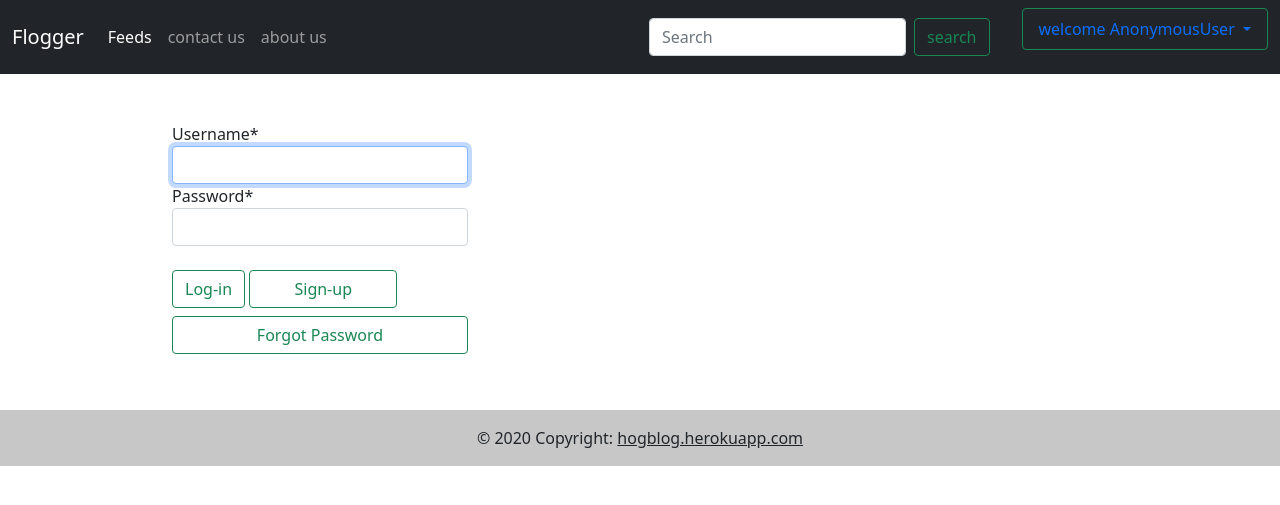
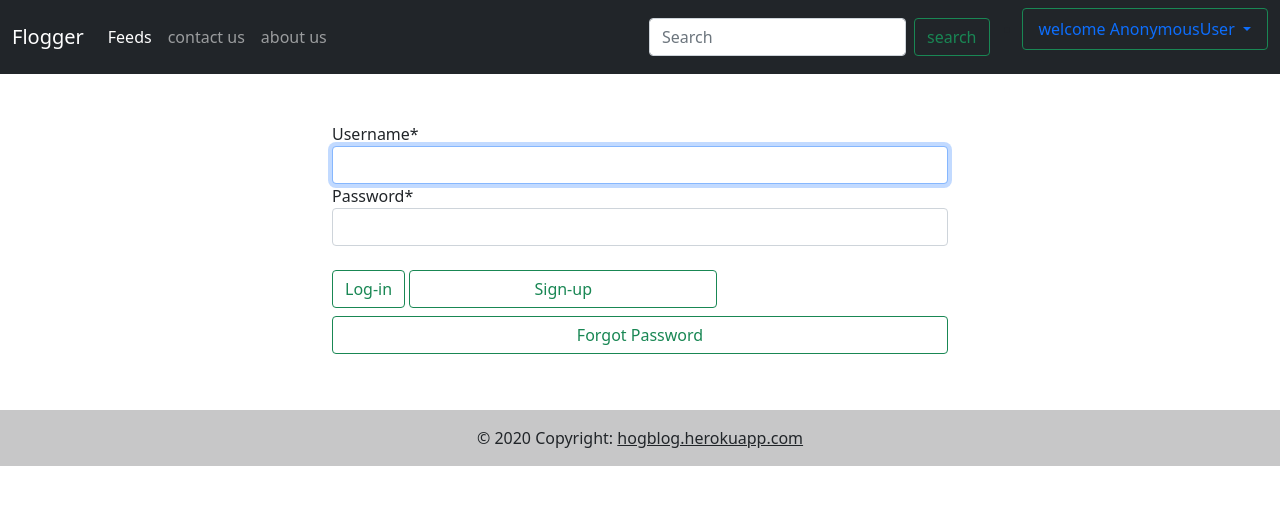
Before and after one commit to kashvats/blogg, a Django app: page /login/ in a window 1280 px wide. Shown: the top 505 px of the page. Run offline with Django 3.2, Linux system fonts and the light colour scheme; some libraries are stand-ins or nearby versions.

Commit message:
'commit'

```diff
--- a/templates/user/login.html
+++ b/templates/user/login.html
@@ -8,7 +8,6 @@
         <span {% if a.tags %} class="{{a.tags}}" {% endif %}>{{a}}</span></div>
     {% endfor %}{% endif %}
 </div>
-<div class="col-6">
 <form action="{% url 'login' %}" class="row gy-2 gx-3 align-items-center py-5 px-3" method="POST">{% csrf_token %}
     <div class="mx-auto col-6" style="width: responsive">
         {{rm|crispy}}
@@ -19,6 +18,6 @@
 
     </div>
 </form>
-    </div>
+
 {% endif %}
 {% endblock %}
```
